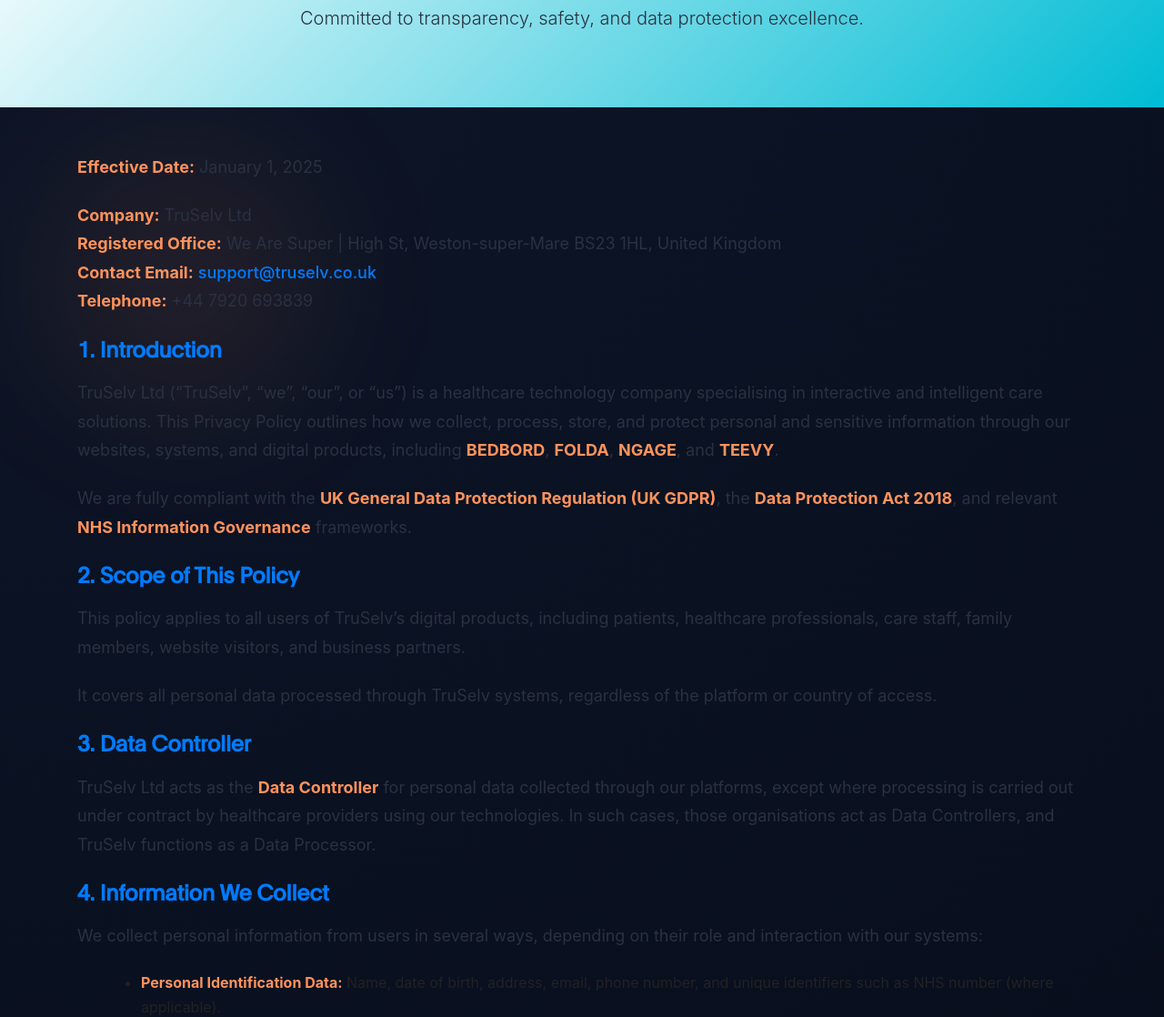
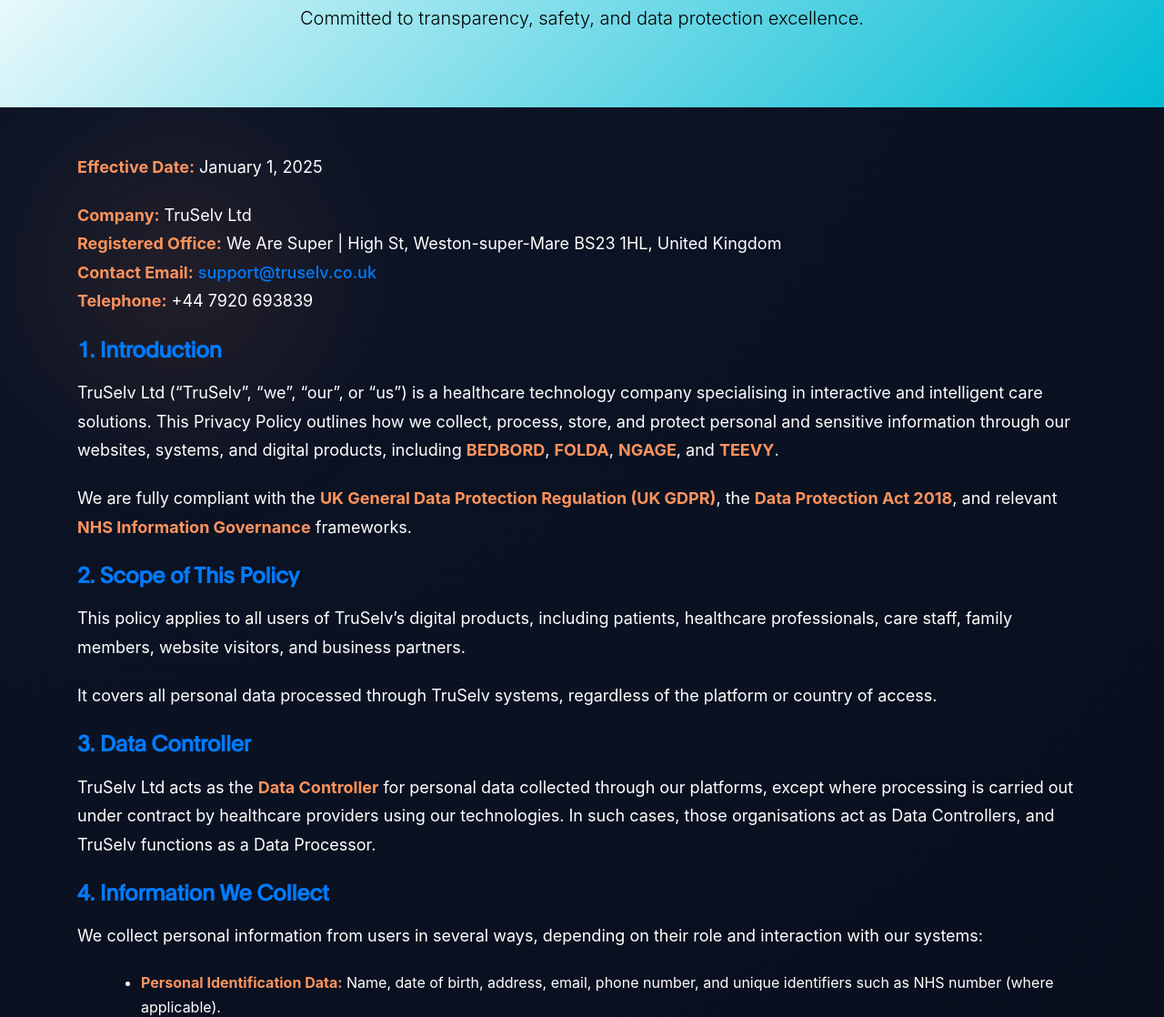
Before and after one commit to EricTweneboah/Truselv-website, a plain HTML site: page privacy.html in a window 1280 px wide. Shown: the part 336-1454 px from the top of the page at 91% size. Drawn offline with nearby package versions, Linux system fonts and the light colour scheme.

Commit message:
change in privacy

```diff
--- a/privacy.html
+++ b/privacy.html
@@ -50,6 +50,14 @@
     a:hover {
       text-decoration: underline;
     }
+
+    p{
+      color: white;
+    }
+
+    li{
+      color: white;
+    }
   </style>
 </head>
 
@@ -97,7 +105,7 @@
   <section class="policy-header" data-aos="fade-down">
     <div class="container">
       <h1>Privacy Policy</h1>
-      <p class="lead mb-0">Committed to transparency, safety, and data protection excellence.</p>
+      <p class="lead mb-0" style="color: black;">Committed to transparency, safety, and data protection excellence.</p>
     </div>
   </section>
 
@@ -232,13 +240,13 @@
 
       <h3>20. Contact and Data Protection Officer</h3>
       <div class="contact-box">
-        <p><strong>Data Protection Officer (DPO):</strong><br>
+        <p style="color: black;"><strong>Data Protection Officer (DPO):</strong><br>
           TruSelv Ltd<br>
           We Are Super | High St, Weston-super-Mare BS23 1HL, United Kingdom<br>
           Email: <a href="mailto:support@truselv.co.uk">support@truselv.co.uk</a><br>
           Telephone: +44 7920 693839
         </p>
-        <p>If you believe your data has been mishandled or your rights infringed, you can contact the <strong>Information Commissioner’s Office (ICO)</strong> directly via <a href="https://ico.org.uk/">https://ico.org.uk/</a>.</p>
+        <p style="color: black;">If you believe your data has been mishandled or your rights infringed, you can contact the <strong>Information Commissioner’s Office (ICO)</strong> directly via <a href="https://ico.org.uk/">https://ico.org.uk/</a>.</p>
       </div>
     </div>
   </section>
```
